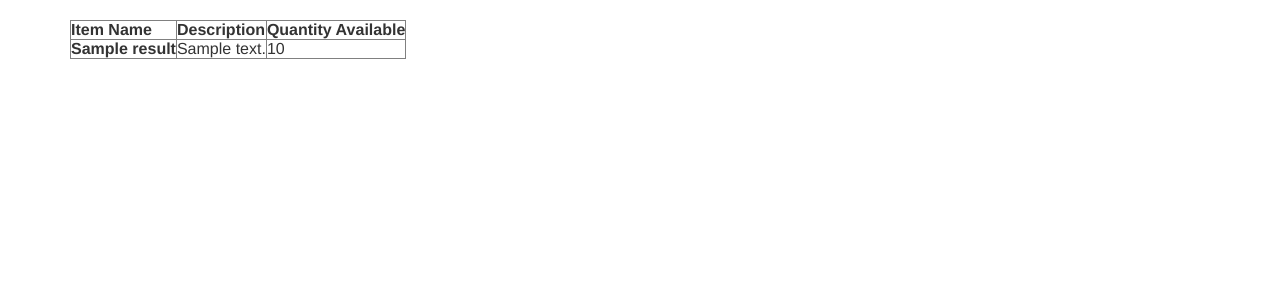
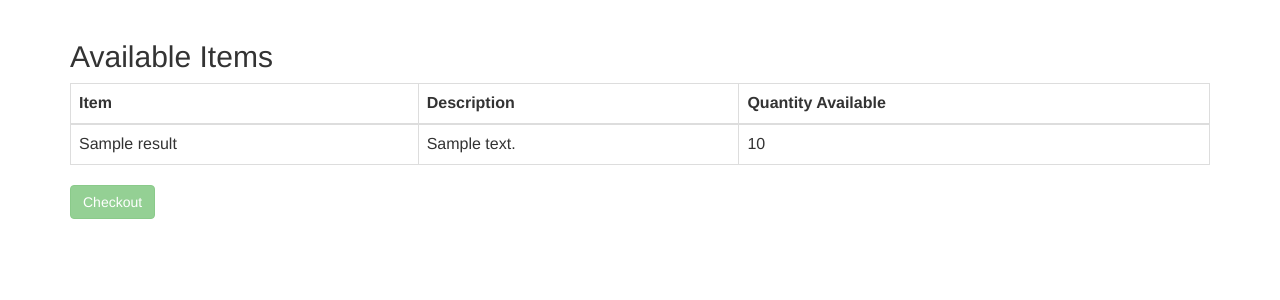
Before and after one commit to ManpreetBahl/inventory, a Flask app: template templates/checkout.html in a window 1280 px wide. Shown: the part 51-351 px from the top of the page. Run offline with Flask 2, Linux system fonts and the light colour scheme; the template is opened without the code that fills it: most values are stand-ins (such as "Sample title", 1, 10 or a date in 2020); some libraries are stand-ins or nearby versions.

Commit message:
Checkout tables working

```diff
--- a/app.py
+++ b/app.py
@@ -27,18 +27,25 @@
 #@app.route("/login", methods=["GET"])
 
 #Checkout page
-@app.route("/checkout", methods=["GET"])
+@app.route("/checkout", methods=["GET", "POST"])
 def index():
-    try:
-        #Get inventory data from database
-        con = engine.connect()
-        rows = con.execute("SELECT \"Name\", \"Description\", \"Quantity\" FROM inventory.items")
-        con.close()
+    if request.method == "POST":
+        print request.form
+        return redirect(url_for("index"))
 
-        return render_template("checkout.html", result=rows)
-    except Exception as e:
-        print "Encountered error: " + str(e)
-        sys.exit(1)
+    if request.method == "GET":
+        try:
+            #Get inventory data from database
+            con = engine.connect()
+            rows = con.execute("SELECT \"ID\", \"Name\", \"Description\", \"Quantity\" FROM inventory.items ORDER BY \"Name\"")
+            con.close()
+
+            return render_template("checkout.html", result=rows)
+        except Exception as e:
+            print "Encountered error: " + str(e)
+            sys.exit(1)
+
+
 
 #Request Page
 @app.route("/request", methods=['GET', 'POST'])
--- /dev/null
+++ b/static/checkout.css
@@ -0,0 +1,3 @@
+table td input {
+    width: 100%;
+}
--- /dev/null
+++ b/static/checkout.js
@@ -0,0 +1,38 @@
+//Code was obtained from https://stackoverflow.com/questions/3458571/jquery-click-event-on-tr-elements-with-in-a-table-and-getting-td-element-v
+$(document).ready(function(){
+    jQuery("#cart").hide();
+
+    $("#checkoutTable > tbody > tr").on("click", ".clickable-row", function(event){
+        if( $("#cartTable > tbody").children("tr").length >= 0) {
+            jQuery("#cart").show();
+            jQuery("#checkout").prop('disabled', false);
+        }
+        else{
+            jQuery("#cart").hide();
+            jQuery("#checkout").prop('disabled', true);
+        }
+
+        var itemName = $(this).find("#name > .tablesaw-cell-content").text().trim();
+        var desc = $(this).find("#desc > .tablesaw-cell-content").text().trim();
+        var quantity = $(this).find("#quantity > .tablesaw-cell-content").text().trim();
+
+        jQuery('#cartTable tbody').append("<tr><td>" + itemName + "</td><td>" + desc + "</td><td id=\"quantityWanted\"><input type=\"number\" value=\"1\" min=\"1\" max=\"" + quantity + "\"/></td></tr>");
+    });
+
+    $("#checkout").on("click", function(event){
+
+        /*
+        jQuery.ajax({
+            type: "POST",
+            url: "/checkout",
+            data: JSON.stringify(myRows),
+            success: function(){
+                alert("Your request has been submitted successfully!");
+            },
+            error: function(err){
+                alert("Unable to place request!\n" + "Status: " + err.status + "\nError Message: " + err.statusText);
+            }
+        });
+        */
+    });
+});
--- a/templates/checkout.html
+++ b/templates/checkout.html
@@ -4,6 +4,13 @@
     <script type="text/javascript" src="https://cdnjs.cloudflare.com/ajax/libs/jquery/3.2.1/jquery.min.js"></script>
     <link rel="stylesheet" type="text/css" href="https://cdnjs.cloudflare.com/ajax/libs/twitter-bootstrap/3.3.7/css/bootstrap.min.css" />
     <script type="text/javascript" src="https://cdnjs.cloudflare.com/ajax/libs/twitter-bootstrap/3.3.7/js/bootstrap.min.js"></script>
+
+    <link rel="stylesheet" href="{{url_for('static', filename='node_modules/tablesaw/dist/tablesaw.css')}}">
+    <script type="text/javascript" src="{{url_for('static', filename='node_modules/tablesaw/dist/tablesaw.js')}}"></script>
+    <script type="text/javascript" src="{{url_for('static', filename='node_modules/tablesaw/dist/tablesaw-init.js')}}"></script>
+
+    <link rel="stylesheet" href="{{url_for('static', filename='checkout.css')}}">
+    <script type="text/javascript" src="{{url_for('static', filename='checkout.js')}}"></script>
 </head>
 
 <body>
@@ -25,25 +32,42 @@
     </nav>
 
     <div class="container">
-        <table border = 1>
+        <h2>Available Items</h2>
+        <table id="checkoutTable" class="table table-bordered" border="1" data-tablesaw-sortable data-tablesaw-sortable-switch>
             <thead>
                 <tr>
-                        <th>Item Name</th>
+                    <th data-tablesaw-sortable-col data-tablesaw-sortable-default-col>Item</th>
                     <th>Description</th>
                     <th>Quantity Available</th>
                 </tr>
             </thead>
             <tbody>
-                    {% for name, description, quantity in result %}
-
-                    <tr>
-                        <th> {{ name }} </th>
-                        <td> {{ description }} </td>
-                        <td> {{ quantity }} </td>
+                {% for id, name, description, quantity in result %}
+                <tr class="clickable-row" id={{id}}>
+                    <td id="name"> {{ name }} </td>
+                    <td id="desc">  {{ description }} </td>
+                    <td id="quantity"> {{ quantity }} </td>
                 </tr>
-
                 {% endfor %}
             </tbody>
         </table>
     </div>
+    <div id="cart" class="container">
+        <h2>Cart</h2>
+        <table id="cartTable" class="table table-bordered" border="1">
+            <thead>
+                <tr>
+                    <th>Item</th>
+                    <th>Description</th>
+                    <th>Checkout Quanitity</th>
+                </tr>
+            </thead>
+            <tbody>
+
+            </tbody>
+        </table>
+    </div>
+    <div class="container">
+        <button type="button" class="btn btn-success" id="checkout" disabled>Checkout</button>
+    </div>
 </body>
```
Also changed, not shown: package.json (added, +20 -0 lines). Lines whose indentation alone changed are shown as unchanged.
